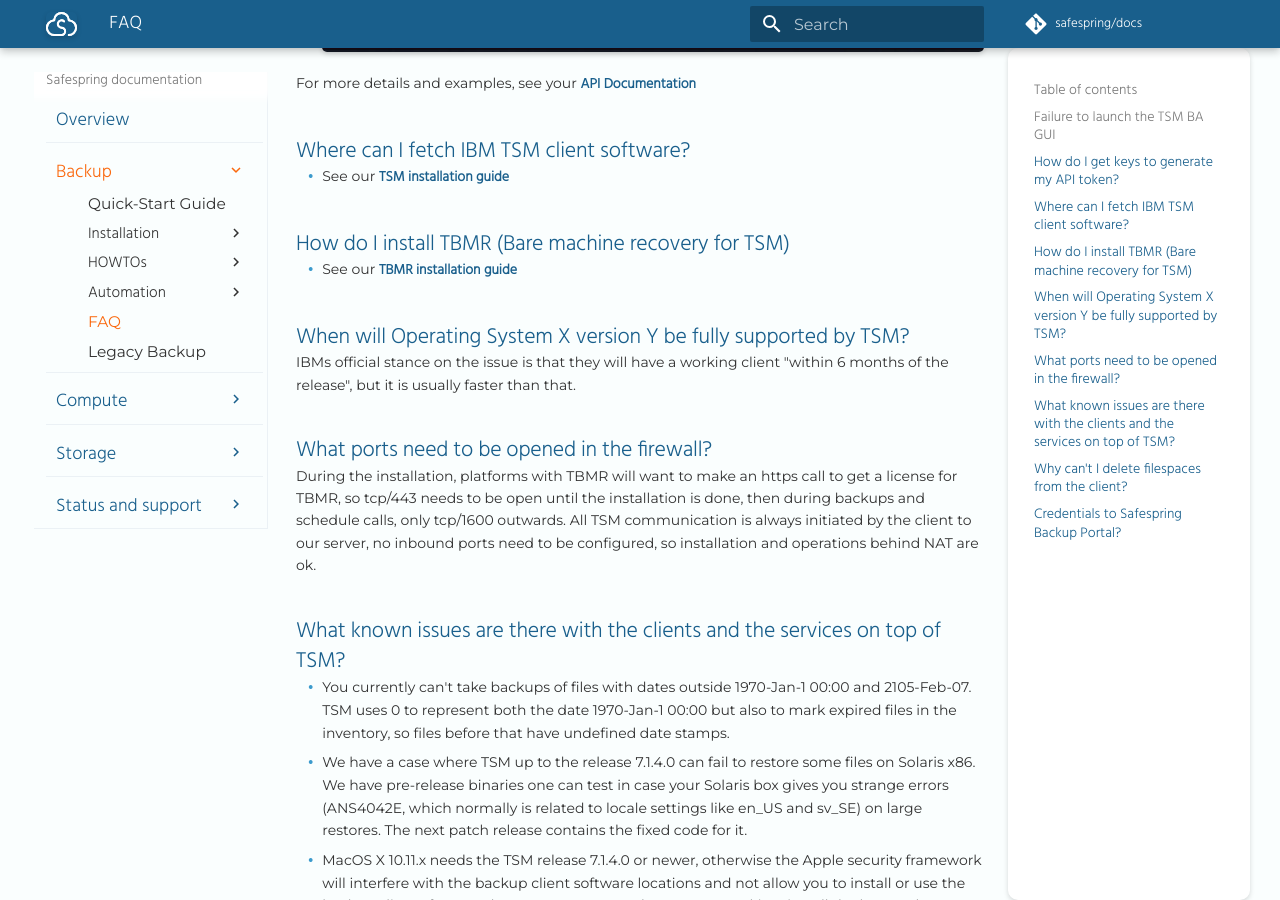
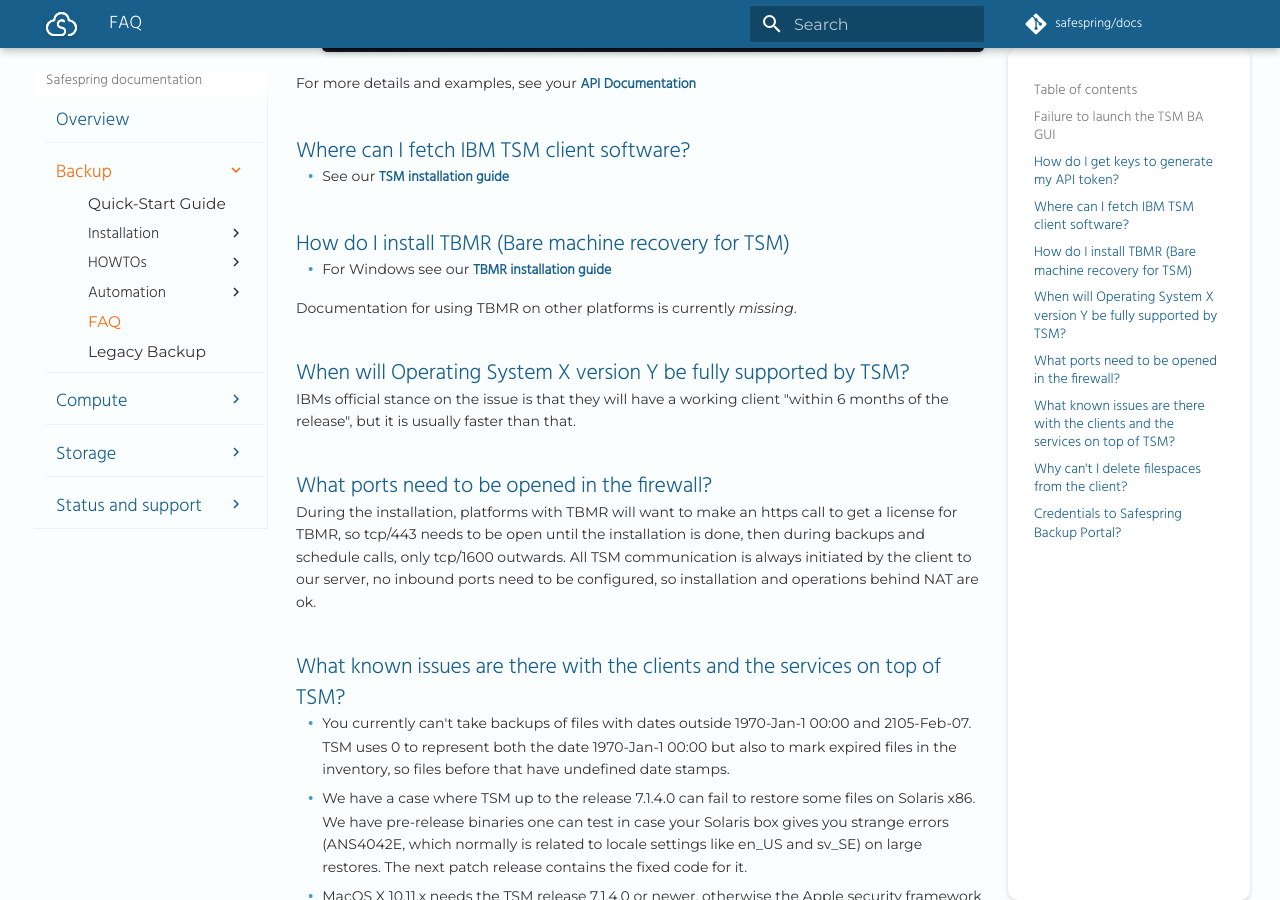
Before and after one commit to safespring/docs, an MkDocs documentation site: the page built from content/backup/faq.md, in a window 1280 px wide and 900 px high, scrolled down 1269 px. Built offline with MkDocs 1.6.1 and Material for MkDocs 9.7.7, drawn with Linux system fonts in a browser that asks for light colours; a script that is not in the unit is left out; comment, search, counter and statistics services are not loaded.

Commit message:
Small fix.

```diff
--- a/content/backup/faq.md
+++ b/content/backup/faq.md
@@ -31,7 +31,9 @@
 
 ## How do I install TBMR (Bare machine recovery for TSM)
 
-- See our [TBMR installation guide](howto/windows-recovery.md)
+- For Windows see our [TBMR installation guide](howto/windows-recovery.md)
+
+Documentation for using TBMR on other platforms is currently _missing_.
 
 ## When will Operating System X version Y be fully supported by TSM?
 
```
